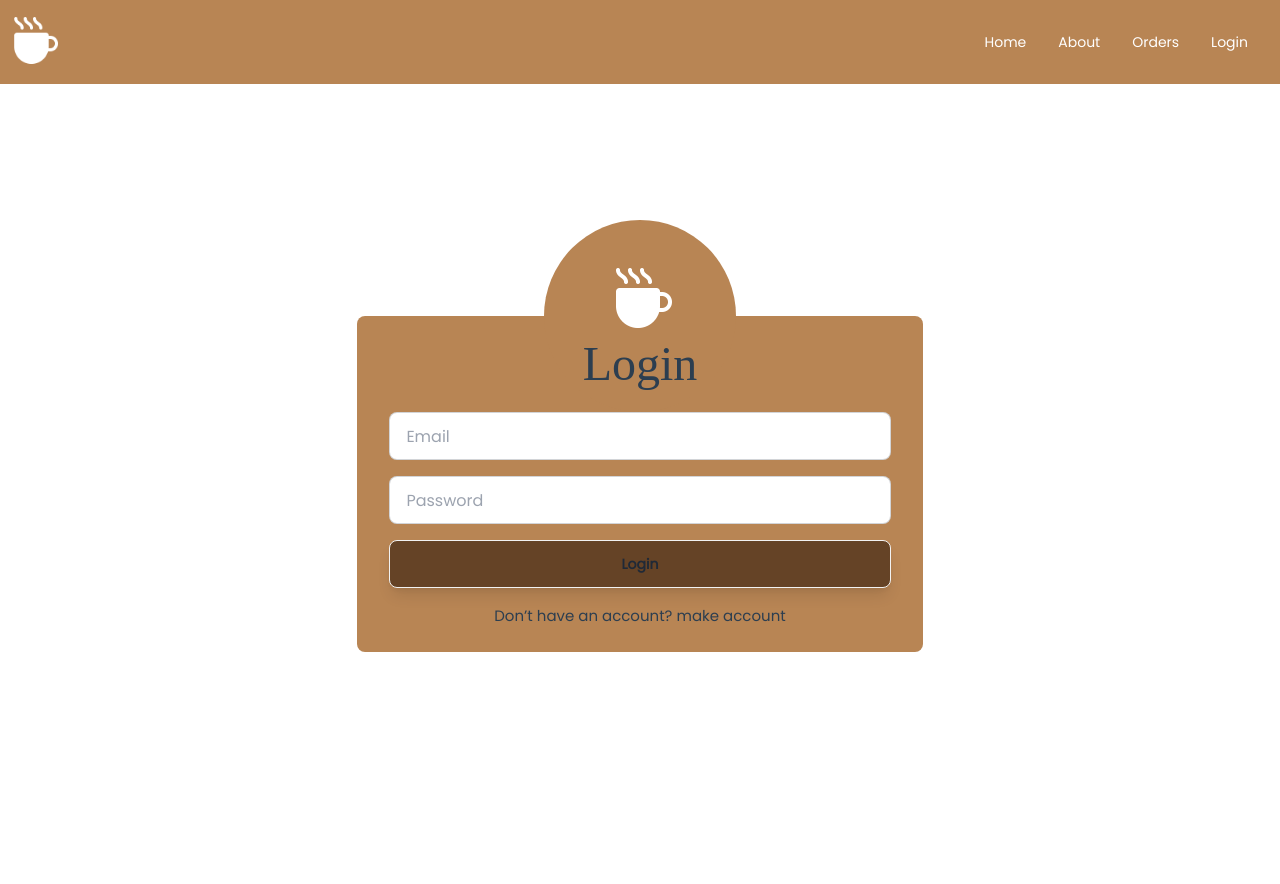
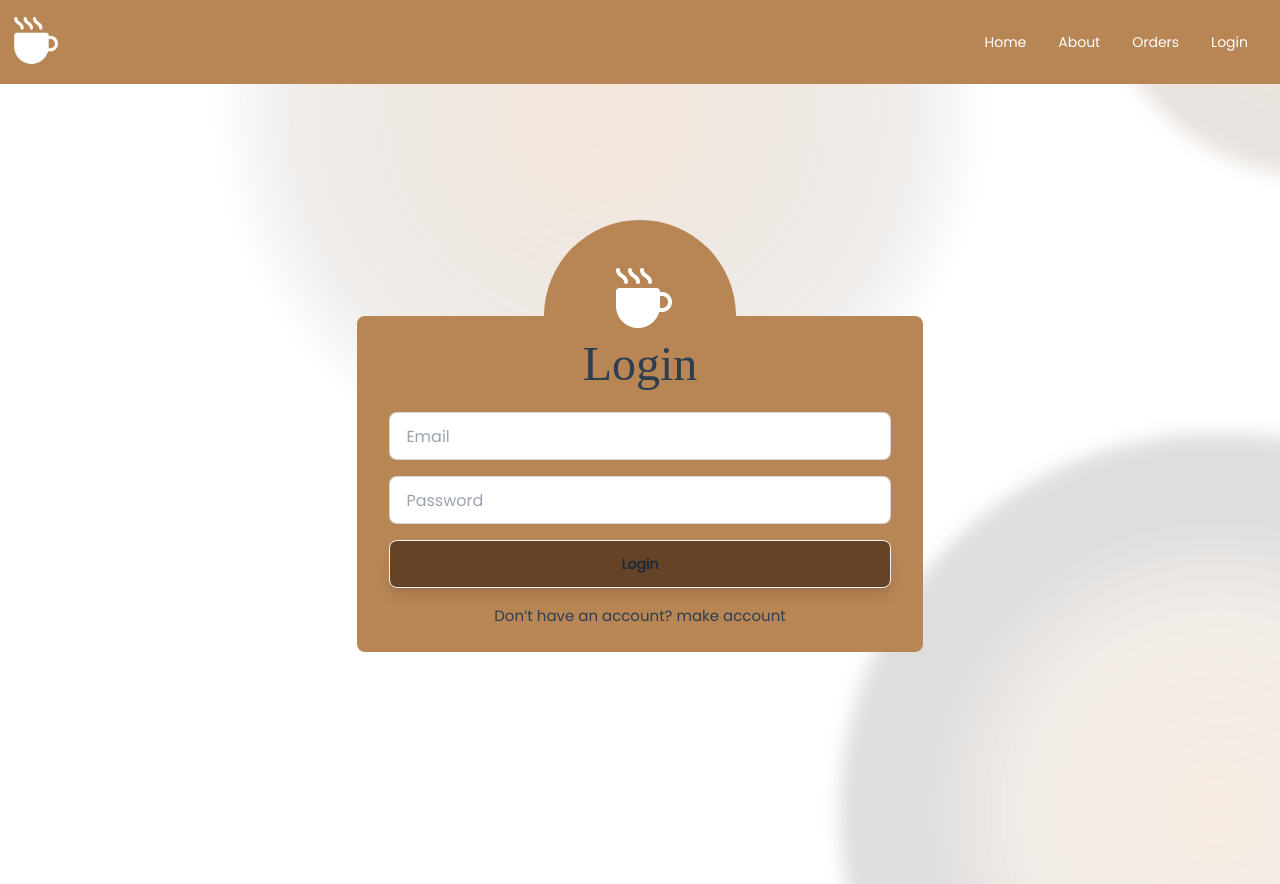
Before and after one commit to Xxenon22/SPMH-Project, a Vue app: page /login in a window 1280 px wide. Built offline with nearby package versions, Linux system fonts and the light colour scheme; a web font is replaced by a local one.

Commit message:
nambahin bg

```diff
--- a/src/layouts/BaseLayout.vue
+++ b/src/layouts/BaseLayout.vue
@@ -6,3 +6,12 @@ import Navbar from '../components/Navbar.vue'
   <Navbar />
   <slot />
 </template>
+
+<style>
+body {
+  background-image: url(../assets/background.svg);
+  height: 100%;
+  background-repeat: no-repeat;
+  background-size: cover;
+}
+</style>
```
Also changed, not shown: src/assets/background.svg (added).
